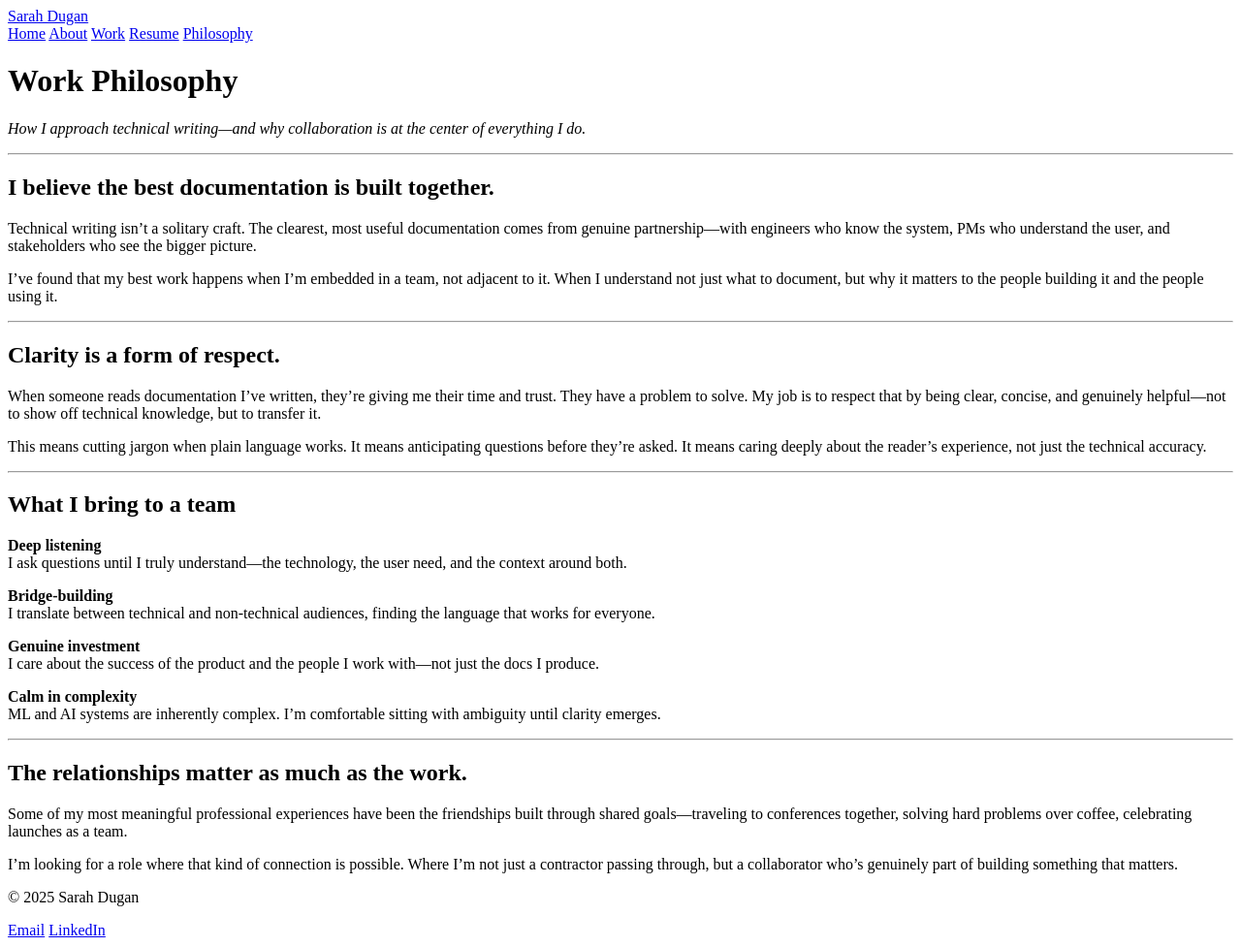
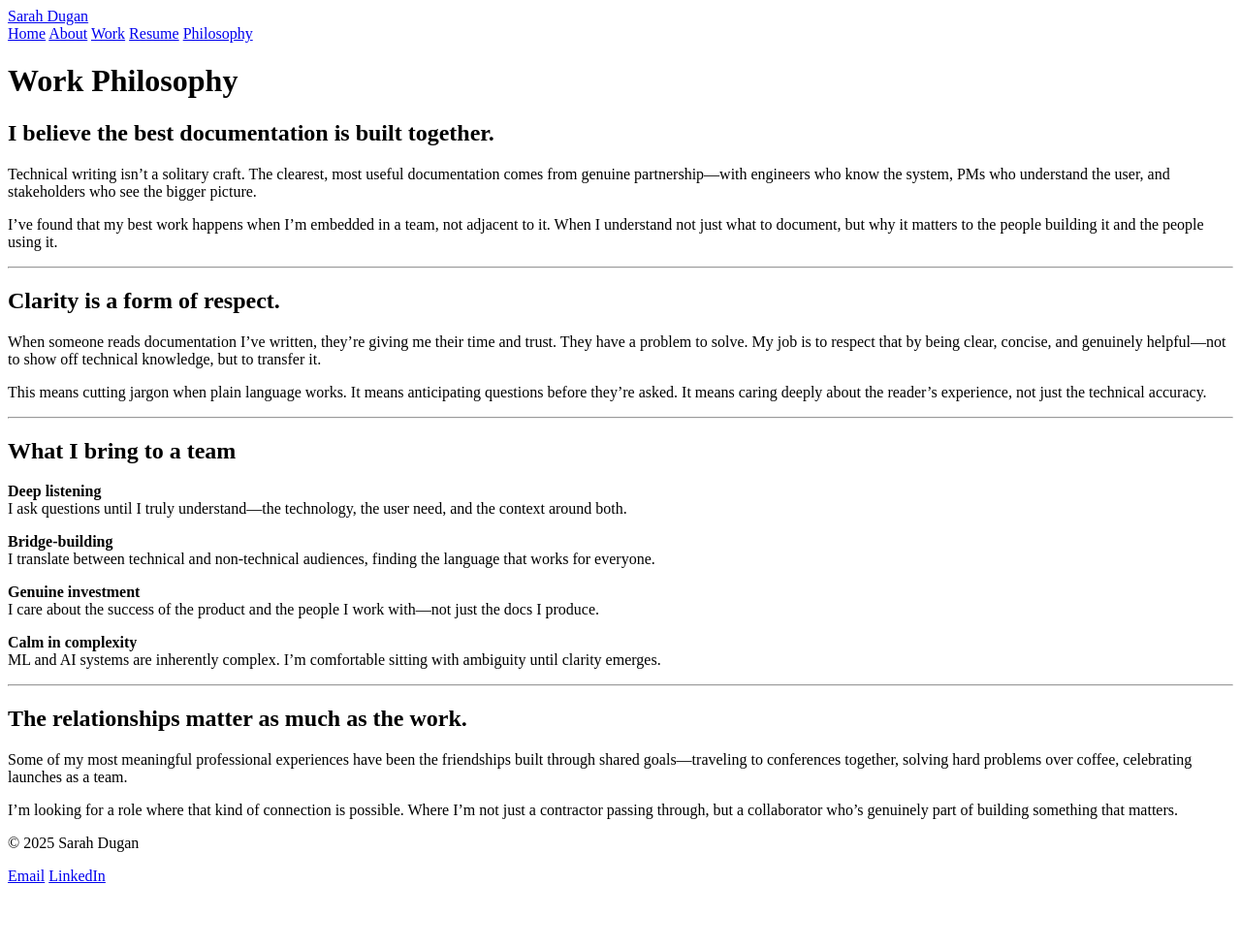
Before and after one commit to scrivera-dugan/site, a Jekyll site: the page built from friends&philosophy.md, in a window 1280 px wide. Shown: the whole page at 97% size. Built offline with Jekyll 4.4.1, drawn with Linux system fonts in a browser that asks for light colours; some web fonts are replaced; after the commit the page ends 921 px from its top, so only the background shows below that.

Commit message:
Update friends&philosophy.md

```diff
--- a/friends&philosophy.md
+++ b/friends&philosophy.md
@@ -5,9 +5,6 @@ title: Philosophy
 
 # Work Philosophy
 
-*How I approach technical writing—and why collaboration is at the center of everything I do.*
-
----
 
 ## I believe the best documentation is built together.
 
```
